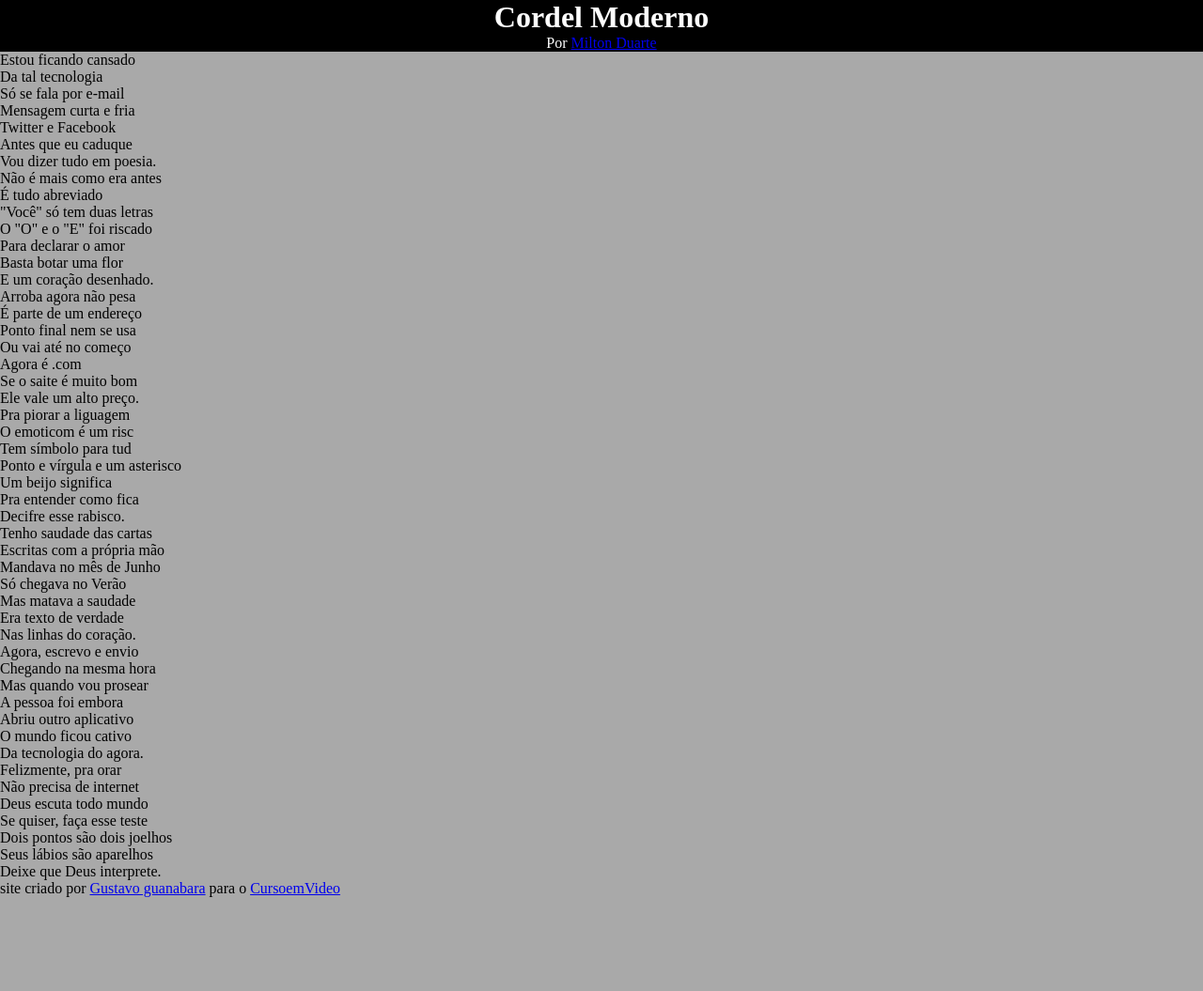
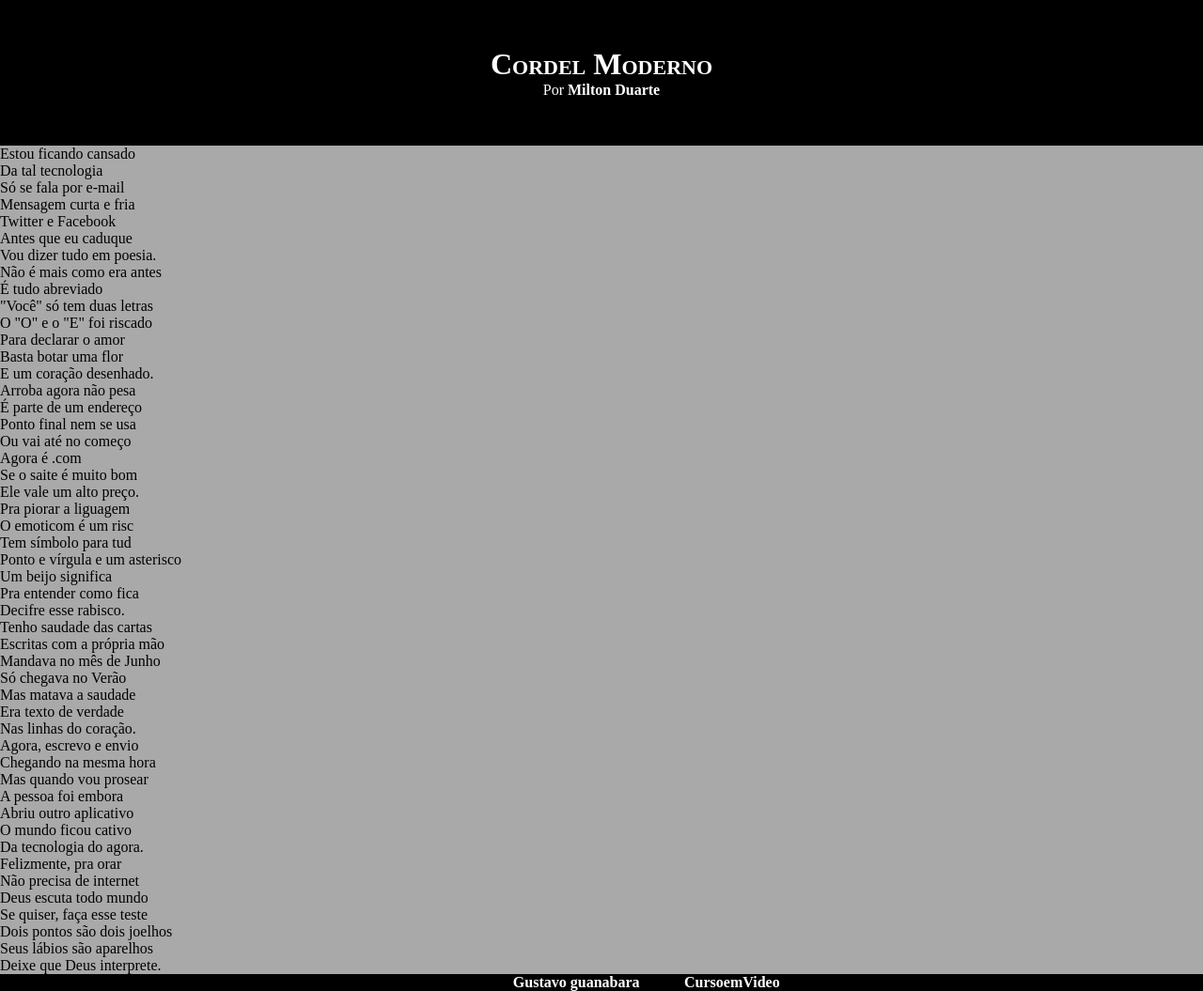
Before and after one commit to Pedrohenriquesystem/html-css, a plain HTML site: page d0012/index.html in a window 1280 px wide. Shown: the whole page at 94% size. Before the commit the page ends 955 px from the top, so only its background shows below. Drawn offline with Linux system fonts and the light colour scheme.

Commit message:
atualizei o desafio 12

```diff
--- a/d0012/estilo/style.css
+++ b/d0012/estilo/style.css
@@ -15,3 +15,31 @@ header{
     color: white;
     text-align: center;
 }
+
+header > h1{
+    padding-top: 50px;
+    font-variant: small-caps;
+}
+
+header > p {
+    padding-bottom: 50px;
+}
+
+a{
+    color: white;
+    text-decoration: none;
+    font-weight: bolder;
+}
+    a:hover{
+        text-decoration: underline;
+    }
+
+    header a:hover, footer a:hover{
+        text-decoration: underline;
+    }
+
+    footer {
+        background-color: black;
+
+        text-align: center;
+    }
```
